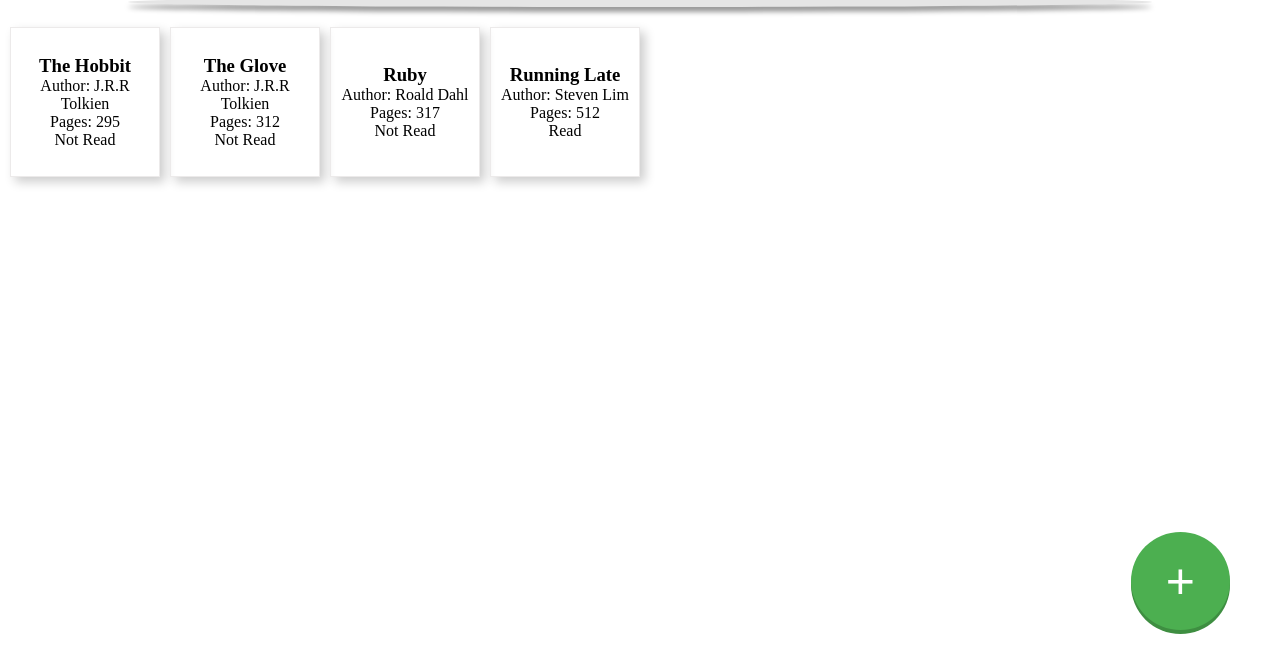
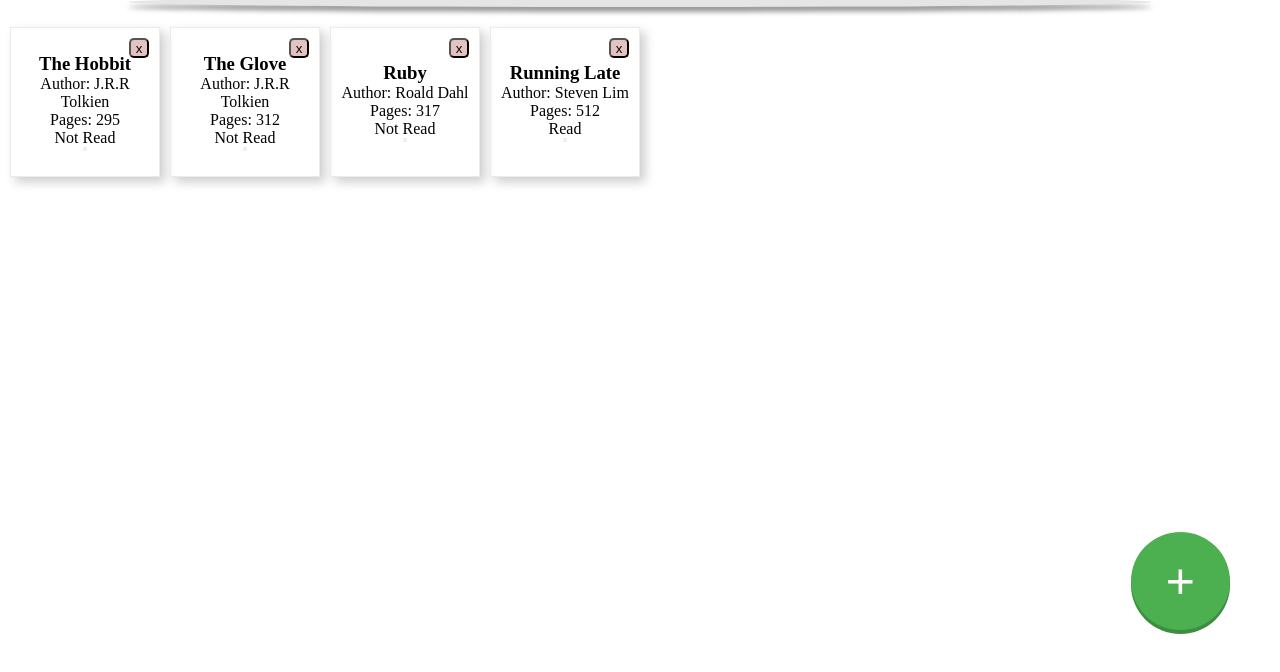
Before and after one commit to 1q2a1/Library, a plain HTML site: page index.html in a window 1280 px wide. Shown: the part 120-792 px from the top of the page. Drawn offline with Linux system fonts and the light colour scheme.

Commit message:
added remove book function on btn click

```diff
--- a/library.js
+++ b/library.js
@@ -1,4 +1,4 @@
-const myLibrary = []
+let myLibrary = []
 
 function Book(title, author, pages, read) {
     this.title = title
@@ -22,20 +22,31 @@ function displayBooks(){
     if (container.length > 0){
         container = container[0]
         container.innerHTML = ''
-        myLibrary.forEach(function(book){
+        myLibrary.forEach(function(book, index){
             let bookElement = document.createElement("div")
             bookElement.className= "book"
+            bookElement.id = index
+
             bookElement.innerHTML = `
             <h3>${book.title}</h3>
             <p>Author: ${book.author}</p>
             <p>Pages: ${book.pages}</p>
             <p>${book.read ? "Read" : "Not Read"}</p>
+            <button class="delete-btn">x<button>
             `
+            let deleteBtn = bookElement.getElementsByClassName("delete-btn")[0]
+            console.log(deleteBtn)
+            deleteBtn.addEventListener("click", function(e){
+                let curBookIndex = bookElement.id
+                myLibrary = myLibrary.filter((book, j) => j != curBookIndex)
+                displayBooks()
+            })
             container.appendChild(bookElement)
         })
     }
 }
 
+// buttons
 document.getElementById("addBookButton").addEventListener("click", function() {
     const formSection = document.getElementById("form").style.display = "flex"
     const contentSection = document.getElementById("content").style.display = "none"
--- a/styles.css
+++ b/styles.css
@@ -47,6 +47,7 @@ h1::after {
     align-items: center;
     text-align: center;
     box-shadow: 5px 5px 10px rgba(0, 0, 0, 0.2);
+    position: relative;
 }
 
 
@@ -121,3 +122,15 @@ li{
     width:100px;
     padding: 5px;
 }
+.delete-btn{
+    width: 20px;
+    height: 20px;
+    position: absolute;
+    top: 10px;
+    right: 10px;
+    text-align:center;
+    cursor: pointer;
+    background-color: #e4c2c2;
+    color: rgb(8, 8, 8);
+    border-radius: 5px;
+}
```
